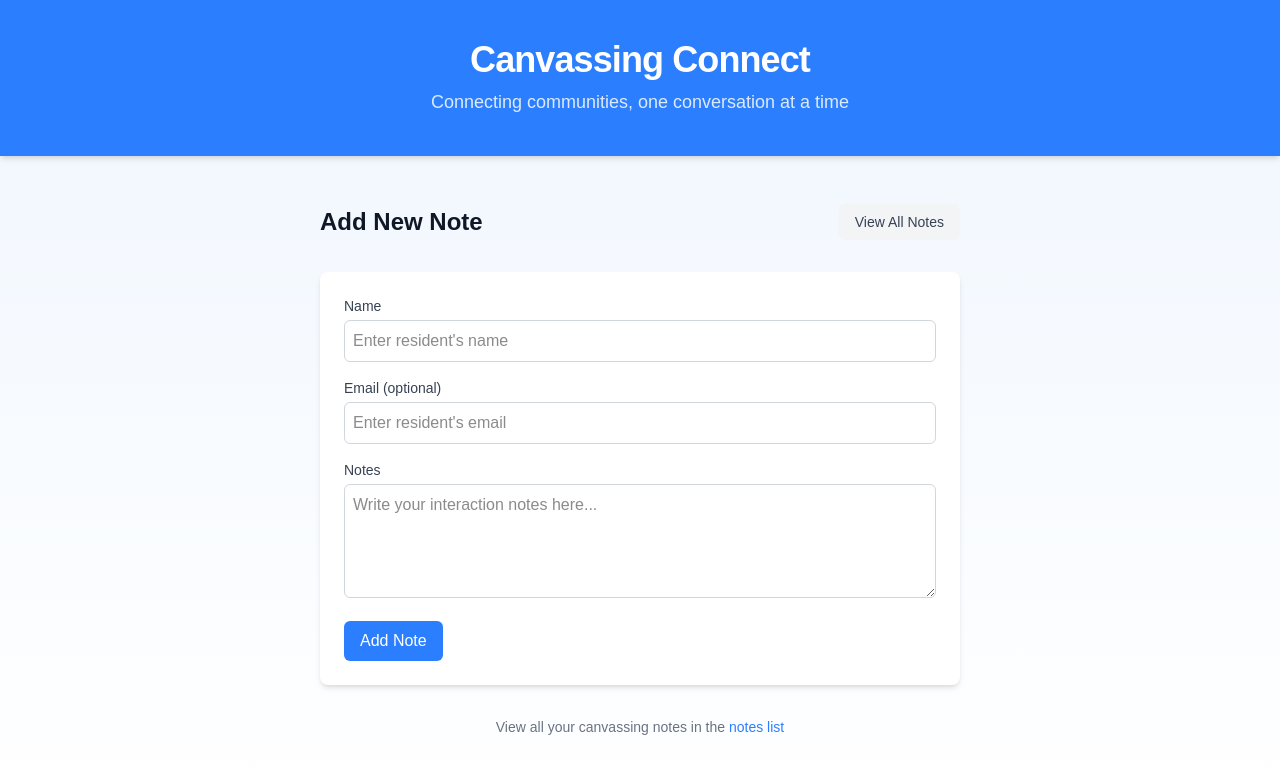
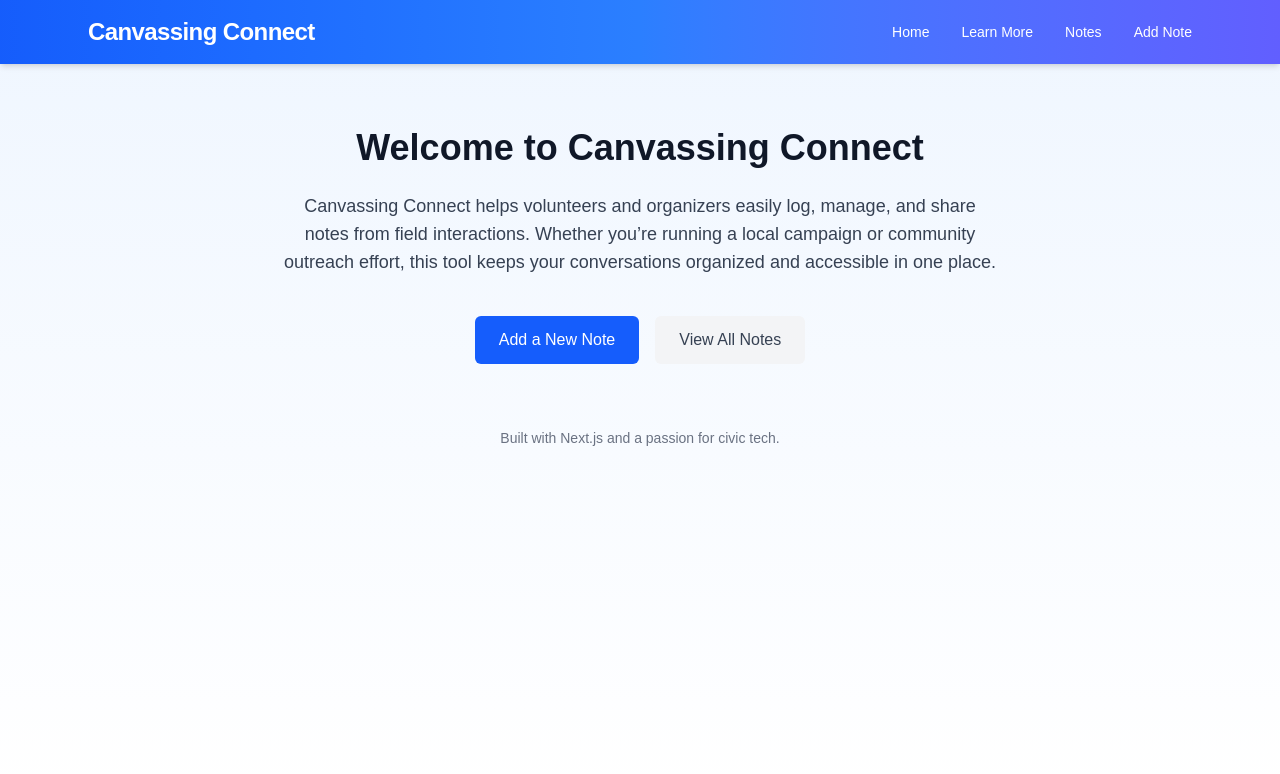
Before and after one commit to trancjessica/canvassing-app, a Next.js app: page / in a window 1280 px wide. Shown: the top 774 px of the page. Built offline with nearby package versions, Linux system fonts and the light colour scheme.

Commit message:
Update SiteHeader to be menu. Add new landing page. Add new Learn More page

```diff
--- /dev/null
+++ b/src/app/add-note/page.tsx
@@ -0,0 +1,71 @@
+'use client';
+
+import { useState } from 'react';
+import { useRouter } from 'next/navigation';
+import Link from 'next/link';
+import { NoteForm } from '@/components/NoteForm';
+import { SiteHeader } from '@/components/SiteHeader';
+
+/**
+ * Main Home component rendering the canvassing notes page.
+ */
+export default function Home() {
+  const [error, setError] = useState<string | null>(null);
+  const [isSubmitting, setIsSubmitting] = useState(false);
+  const router = useRouter();
+
+  const handleAddNote = async (name: string, email: string | null, noteContent: string) => {
+    setError(null);
+    setIsSubmitting(true);
+    try {
+      const res = await fetch('/api/notes', {
+        method: 'POST',
+        headers: { 'Content-Type': 'application/json' },
+        body: JSON.stringify({ name, email, notes: noteContent }),
+      });
+
+      if (!res.ok) throw new Error('Failed to create note');
+
+      router.push('/notes');
+    } catch (err: any) {
+      setError(err.message || 'Failed to add note');
+    } finally {
+      setIsSubmitting(false);
+    }
+  };
+
+  return (
+    <div className="min-h-screen bg-gradient-to-b from-blue-50 to-white">
+      <SiteHeader />
+
+      <main className="mx-auto max-w-2xl px-4 py-12">
+        <div className="mb-8 flex items-center justify-between">
+          <h2 className="text-2xl font-semibold text-gray-900">Add New Note</h2>
+          <Link
+            href="/notes"
+            className="rounded-md bg-gray-100 px-4 py-2 text-sm font-medium text-gray-700 transition hover:bg-gray-200"
+          >
+            View All Notes
+          </Link>
+        </div>
+
+        <div className="rounded-lg bg-white p-6 shadow-md">
+          {error && (
+            <div className="mb-6 rounded-md bg-red-50 p-4 text-sm text-red-800">
+              {error}
+            </div>
+          )}
+
+          <NoteForm onSubmit={handleAddNote} isSubmitting={isSubmitting} />
+        </div>
+
+        <div className="mt-8 text-center text-sm text-gray-500">
+          View all your canvassing notes in the{" "}
+          <Link href="/notes" className="text-blue-500 hover:text-blue-600">
+            notes list
+          </Link>
+        </div>
+      </main>
+    </div>
+  );
+}
--- /dev/null
+++ b/src/app/learn/page.tsx
@@ -0,0 +1,38 @@
+'use client';
+
+import { useState } from 'react';
+import { useRouter } from 'next/navigation';
+import Link from 'next/link';
+import { SiteHeader } from '@/components/SiteHeader';
+
+/**
+ * Learn Page component rendering information about the app.
+ */
+export default function Learn() {
+  const [error, setError] = useState<string | null>(null);
+  const [isSubmitting, setIsSubmitting] = useState(false);
+  const router = useRouter();
+
+  return (
+    <div className="min-h-screen bg-gradient-to-b from-blue-50 to-white">
+      <SiteHeader />
+
+      <main className="mx-auto max-w-2xl px-4 py-12">
+        <div className="mb-8">
+          <h1 className="text-3xl font-bold text-gray-900 mb-4">Learn more about Canvassing Connect</h1>
+          <p className="text-gray-700 mb-6">
+            Canvassing Connect is designed to help volunteers and organizers keep track of their canvassing efforts.
+            You can easily add notes about your interactions, view past notes, and manage your canvassing data all in one place.
+          </p>
+          <h2 className="text-2xl font-semibold text-gray-900 mb-4">Features</h2>
+          <ul className="list-disc list-inside text-gray-700 space-y-2">
+            <li>Add detailed notes about each canvassing interaction.</li>
+            <li>View and manage all your notes in one organized location.</li>
+            <li>[Coming soon] Collaborate with team members by sharing notes.</li>
+            <li>Access your data from anywhere, on any device.</li>
+          </ul>
+        </div>
+      </main>
+    </div>
+  )
+}
--- a/src/app/page.tsx
+++ b/src/app/page.tsx
@@ -1,70 +1,42 @@
 'use client';
 
-import { useState } from 'react';
-import { useRouter } from 'next/navigation';
 import Link from 'next/link';
-import { NoteForm } from '@/components/NoteForm';
 import { SiteHeader } from '@/components/SiteHeader';
 
-/**
- * Main Home component rendering the canvassing notes page.
- */
 export default function Home() {
-  const [error, setError] = useState<string | null>(null);
-  const [isSubmitting, setIsSubmitting] = useState(false);
-  const router = useRouter();
-
-  const handleAddNote = async (name: string, email: string | null, noteContent: string) => {
-    setError(null);
-    setIsSubmitting(true);
-    try {
-      const res = await fetch('/api/notes', {
-        method: 'POST',
-        headers: { 'Content-Type': 'application/json' },
-        body: JSON.stringify({ name, email, notes: noteContent }),
-      });
-
-      if (!res.ok) throw new Error('Failed to create note');
-
-      router.push('/notes');
-    } catch (err: any) {
-      setError(err.message || 'Failed to add note');
-    } finally {
-      setIsSubmitting(false);
-    }
-  };
-
   return (
     <div className="min-h-screen bg-gradient-to-b from-blue-50 to-white">
       <SiteHeader />
 
-      <main className="mx-auto max-w-2xl px-4 py-12">
-        <div className="mb-8 flex items-center justify-between">
-          <h2 className="text-2xl font-semibold text-gray-900">Add New Note</h2>
+      <main className="mx-auto max-w-3xl px-6 py-16 text-center">
+        <h1 className="text-4xl font-bold text-gray-900 mb-6">
+          Welcome to Canvassing Connect
+        </h1>
+        <p className="text-lg text-gray-700 mb-10">
+          Canvassing Connect helps volunteers and organizers easily log, manage, and share notes from field
+          interactions. Whether you’re running a local campaign or community outreach effort, this tool keeps
+          your conversations organized and accessible in one place.
+        </p>
+
+        <div className="flex justify-center gap-4">
+          <Link
+            href="/notes/new"
+            className="rounded-md bg-blue-600 px-6 py-3 text-white font-medium hover:bg-blue-700 transition"
+          >
+            Add a New Note
+          </Link>
+
           <Link
             href="/notes"
-            className="rounded-md bg-gray-100 px-4 py-2 text-sm font-medium text-gray-700 transition hover:bg-gray-200"
+            className="rounded-md bg-gray-100 px-6 py-3 text-gray-700 font-medium hover:bg-gray-200 transition"
           >
             View All Notes
           </Link>
         </div>
 
-        <div className="rounded-lg bg-white p-6 shadow-md">
-          {error && (
-            <div className="mb-6 rounded-md bg-red-50 p-4 text-sm text-red-800">
-              {error}
-            </div>
-          )}
-
-          <NoteForm onSubmit={handleAddNote} isSubmitting={isSubmitting} />
-        </div>
-
-        <div className="mt-8 text-center text-sm text-gray-500">
-          View all your canvassing notes in the{" "}
-          <Link href="/notes" className="text-blue-500 hover:text-blue-600">
-            notes list
-          </Link>
-        </div>
+        <section className="mt-16 text-gray-500 text-sm">
+          Built with Next.js and a passion for civic tech.
+        </section>
       </main>
     </div>
   );
--- a/src/components/SiteHeader.tsx
+++ b/src/components/SiteHeader.tsx
@@ -1,29 +1,101 @@
 'use client';
 
 import Link from 'next/link';
+import { useState } from 'react';
+import { Menu, X } from 'lucide-react';
 
 interface SiteHeaderProps {
   title?: string;
-  subtitle?: string;
 }
 
 /**
- * Reusable site header component with clickable title.
+ * Responsive site header with brand and navigation links.
  */
-export function SiteHeader({
-  title = 'Canvassing Connect',
-  subtitle = 'Connecting communities, one conversation at a time',
-}: SiteHeaderProps) {
+export function SiteHeader({ title = 'Canvassing Connect' }: SiteHeaderProps) {
+  const [menuOpen, setMenuOpen] = useState(false);
+
   return (
-    <header className="bg-blue-500 text-white py-10 shadow-md">
-      <div className="mx-auto max-w-2xl px-4 text-center">
-        <Link href="/" className="flex flex-col items-center">
-          <h1 className="text-4xl font-extrabold tracking-tight">{title}</h1>
-          {subtitle && (
-            <span className="mt-2 text-lg text-blue-100">{subtitle}</span>
-          )}
+    <header className="bg-gradient-to-r from-blue-600 via-blue-500 to-indigo-500 text-white shadow-md">
+      <nav className="mx-auto flex max-w-6xl items-center justify-between px-6 py-4">
+        {/* Brand / Logo */}
+        <Link
+          href="/"
+          className="text-2xl font-bold tracking-tight hover:opacity-90 transition-opacity"
+        >
+          {title}
         </Link>
-      </div>
+
+        {/* Desktop Nav */}
+        <div className="hidden md:flex space-x-8 text-sm font-medium">
+          <Link
+            href="/"
+            className="hover:text-blue-100 transition-colors"
+          >
+            Home
+          </Link>
+          <Link
+            href="/learn"
+            className="hover:text-blue-100 transition-colors"
+          >
+            Learn More
+          </Link>
+          <Link
+            href="/notes"
+            className="hover:text-blue-100 transition-colors"
+          >
+            Notes
+          </Link>
+          <Link
+            href="/notes/new"
+            className="hover:text-blue-100 transition-colors"
+          >
+            Add Note
+          </Link>
+        </div>
+
+        {/* Mobile Menu Toggle */}
+        <button
+          className="md:hidden p-2 rounded-md hover:bg-blue-700/30 focus:outline-none"
+          onClick={() => setMenuOpen(!menuOpen)}
+          aria-label="Toggle menu"
+        >
+          {menuOpen ? <X className="h-6 w-6" /> : <Menu className="h-6 w-6" />}
+        </button>
+      </nav>
+
+      {/* Mobile Menu Drawer */}
+      {menuOpen && (
+        <div className="md:hidden bg-blue-700/90 backdrop-blur-sm text-center py-4 space-y-3 text-sm font-medium">
+          <Link
+            href="/"
+            className="block hover:text-blue-100 transition-colors"
+            onClick={() => setMenuOpen(false)}
+          >
+            Home
+          </Link>
+          <Link
+            href="/learn"
+            className="block hover:text-blue-100 transition-colors"
+            onClick={() => setMenuOpen(false)}
+          >
+            Learn More
+          </Link>
+          <Link
+            href="/notes"
+            className="block hover:text-blue-100 transition-colors"
+            onClick={() => setMenuOpen(false)}
+          >
+            Notes
+          </Link>
+          <Link
+            href="/notes/new"
+            className="block hover:text-blue-100 transition-colors"
+            onClick={() => setMenuOpen(false)}
+          >
+            Add Note
+          </Link>
+        </div>
+      )}
     </header>
   );
 }
```
Also changed, not shown: src/app/notes/new/page.tsx (added, +71 -0 lines).
